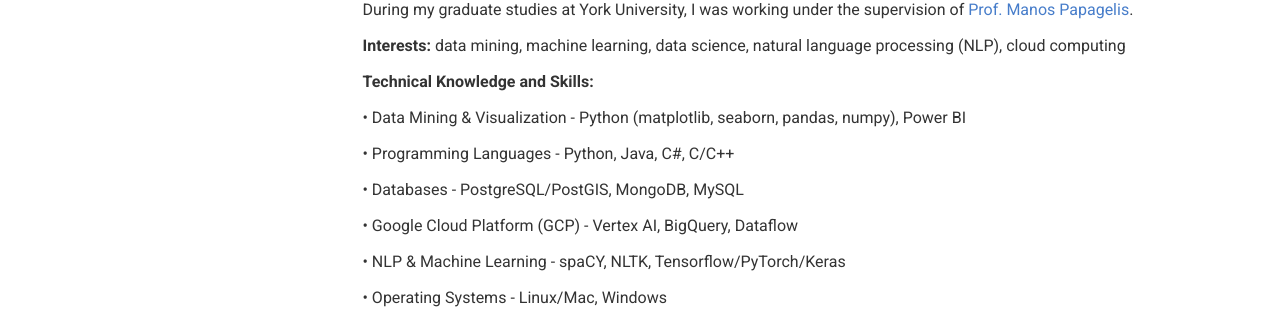
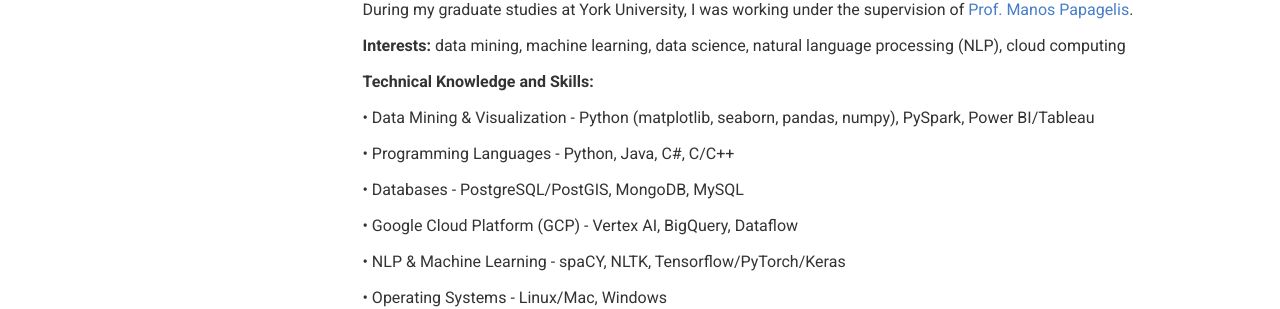
Before and after one commit to saimmehmood/saimmehmood.github.io, a Jekyll site: the page built from index.md, in a window 1280 px wide and 900 px high, scrolled down 367 px. Shown: the part 152-461 px from the top of the window. Built offline with Jekyll 4.4.1, drawn with Linux system fonts in a browser that asks for light colours; nearby versions of some CDN libraries.

Commit message:
added tools

```diff
--- a/_config.yml
+++ b/_config.yml
@@ -45,7 +45,7 @@
 
     **Technical Knowledge and Skills:**
 
-    • Data Mining & Visualization - Python (matplotlib, seaborn, pandas, numpy), Power BI
+    • Data Mining & Visualization - Python (matplotlib, seaborn, pandas, numpy), PySpark, Power BI/Tableau
 
     • Programming Languages - Python, Java, C#, C/C++
 
```
Also changed, not shown: 1 other file.
